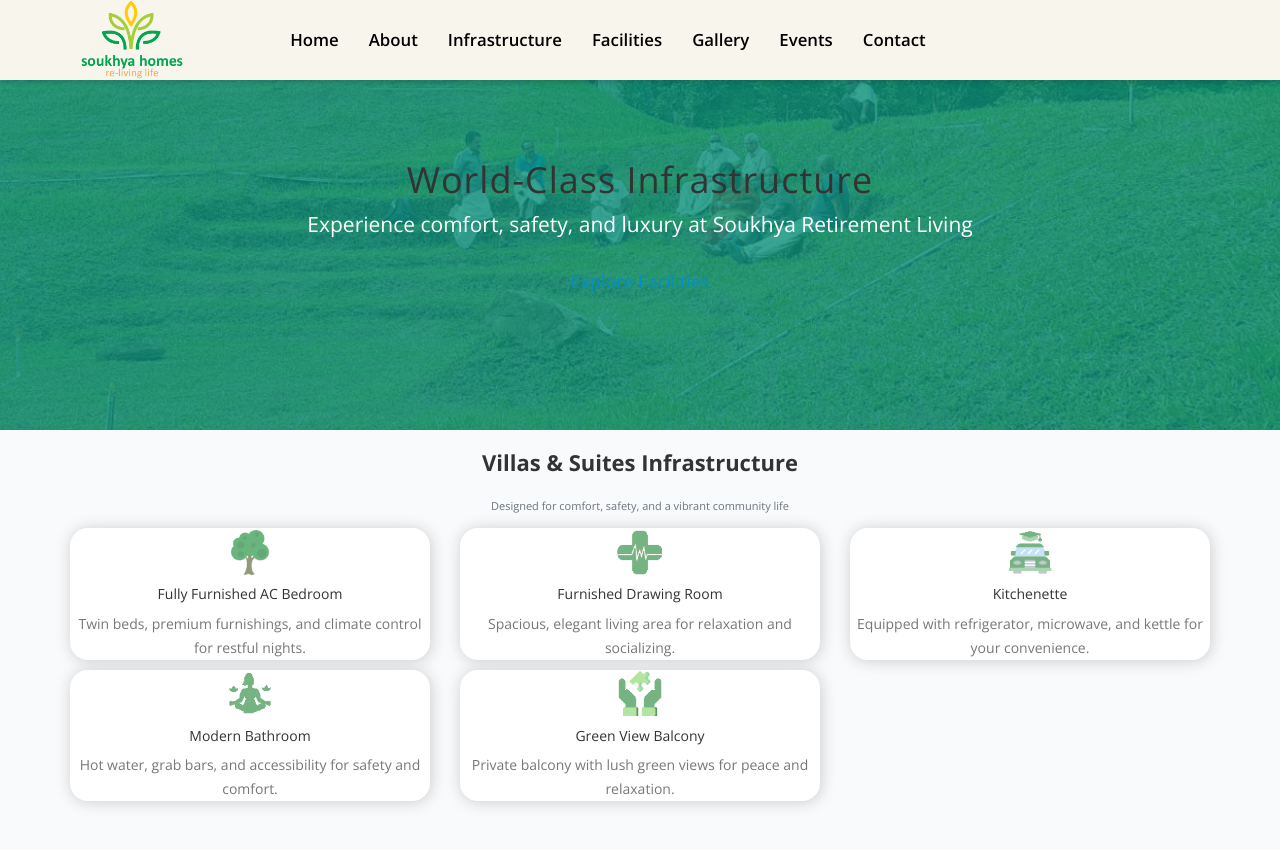
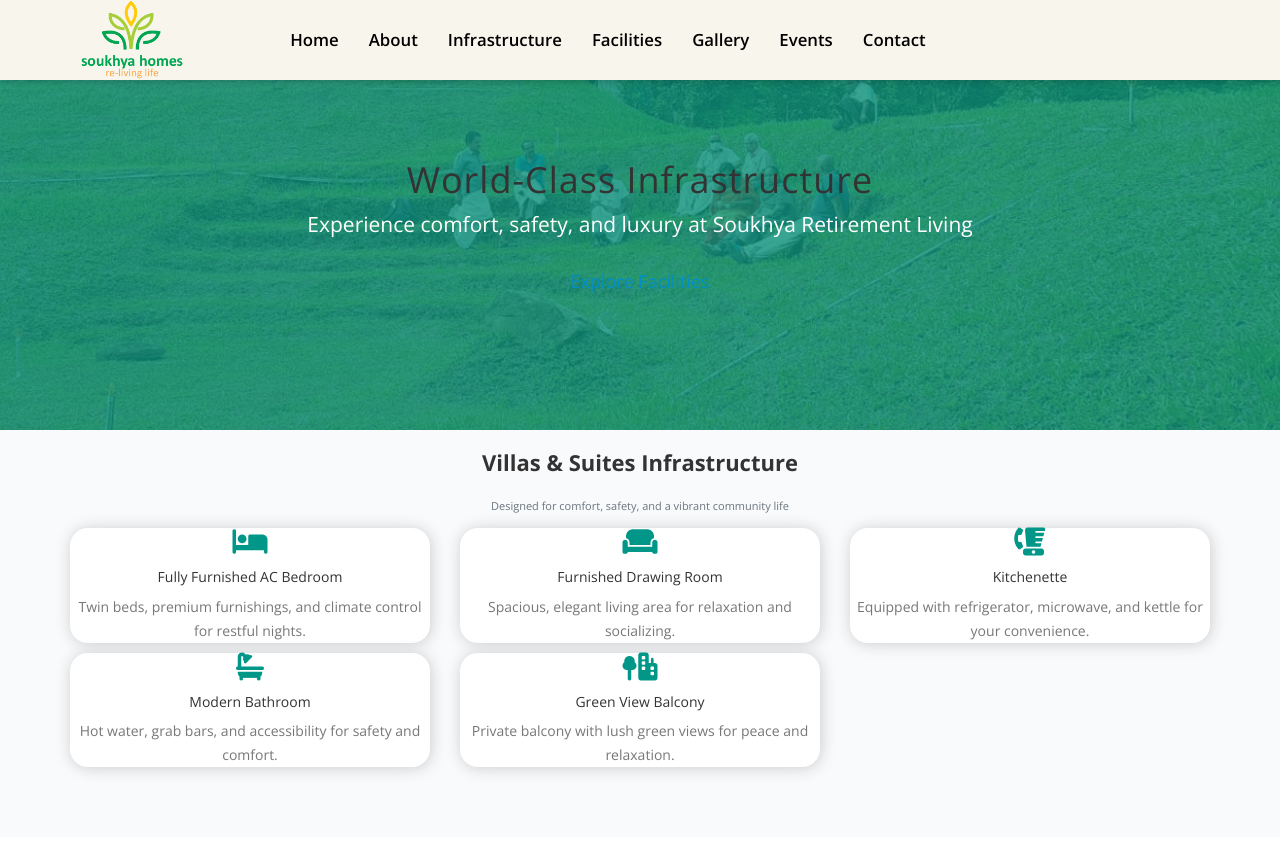
Before and after one commit to soukhyahomes/soukhyahomes.github.io, a Jekyll site: the page built from infrastructure.md, in a window 1280 px wide and 900 px high. Shown: the top 850 px of the window. Built offline with Jekyll 4.4.1, drawn with Linux system fonts in a browser that asks for light colours; nearby versions of some CDN libraries.

Commit message:
galerry/infra

```diff
--- a/_layouts/infrastructure.html
+++ b/_layouts/infrastructure.html
@@ -1,6 +1,9 @@
 <!DOCTYPE html>
 <html lang="en">
-{% include head.html %}
+<head>
+        {% include head.html %}
+        <link rel="stylesheet" href="https://cdnjs.cloudflare.com/ajax/libs/font-awesome/6.5.0/css/all.min.css" integrity="sha512-..." crossorigin="anonymous" referrerpolicy="no-referrer" />
+    </head>
 <body>
     {% include nav.html %}
     <!-- ======= Hero Section ======= -->
@@ -26,35 +29,35 @@
           <!-- Feature Cards -->
           <div class="col-md-4 col-sm-6 mb-4">
             <div class="infra-card card h-100 text-center p-4 shadow-sm">
-              <img src="/assets/img/icon-1.png" alt="Bedroom" class="infra-icon mb-3">
+              <i class="fa-solid fa-bed fa-2x mb-3" style="color:#009688;"></i>
               <h5 class="mb-2">Fully Furnished AC Bedroom</h5>
               <p class="text-muted">Twin beds, premium furnishings, and climate control for restful nights.</p>
             </div>
           </div>
           <div class="col-md-4 col-sm-6 mb-4">
             <div class="infra-card card h-100 text-center p-4 shadow-sm">
-              <img src="/assets/img/icon-2.png" alt="Drawing Room" class="infra-icon mb-3">
+              <i class="fa-solid fa-couch fa-2x mb-3" style="color:#009688;"></i>
               <h5 class="mb-2">Furnished Drawing Room</h5>
               <p class="text-muted">Spacious, elegant living area for relaxation and socializing.</p>
             </div>
           </div>
           <div class="col-md-4 col-sm-6 mb-4">
             <div class="infra-card card h-100 text-center p-4 shadow-sm">
-              <img src="/assets/img/icon-3.png" alt="Kitchenette" class="infra-icon mb-3">
+              <i class="fa-solid fa-blender-phone fa-2x mb-3" style="color:#009688;"></i>
               <h5 class="mb-2">Kitchenette</h5>
               <p class="text-muted">Equipped with refrigerator, microwave, and kettle for your convenience.</p>
             </div>
           </div>
           <div class="col-md-4 col-sm-6 mb-4">
             <div class="infra-card card h-100 text-center p-4 shadow-sm">
-              <img src="/assets/img/icon-4.png" alt="Bathroom" class="infra-icon mb-3">
+              <i class="fa-solid fa-bath fa-2x mb-3" style="color:#009688;"></i>
               <h5 class="mb-2">Modern Bathroom</h5>
               <p class="text-muted">Hot water, grab bars, and accessibility for safety and comfort.</p>
             </div>
           </div>
           <div class="col-md-4 col-sm-6 mb-4">
             <div class="infra-card card h-100 text-center p-4 shadow-sm">
-              <img src="/assets/img/icon-5.png" alt="Balcony" class="infra-icon mb-3">
+              <i class="fa-solid fa-tree-city fa-2x mb-3" style="color:#009688;"></i>
               <h5 class="mb-2">Green View Balcony</h5>
               <p class="text-muted">Private balcony with lush green views for peace and relaxation.</p>
             </div>
@@ -75,56 +78,56 @@
         <div class="row g-4 justify-content-center">
           <div class="col-md-3 col-sm-6 mb-4">
             <div class="facility-card card h-100 text-center p-4 shadow-sm">
-              <img src="/assets/img/icon-1.png" alt="Kitchen" class="infra-icon mb-3">
+              <i class="fa-solid fa-utensils fa-2x mb-3" style="color:#009688;"></i>
               <h5 class="mb-2">Modern Kitchen</h5>
               <p class="text-muted">Participatory cooking, daily menu choices, and a welcoming atmosphere.</p>
             </div>
           </div>
           <div class="col-md-3 col-sm-6 mb-4">
             <div class="facility-card card h-100 text-center p-4 shadow-sm">
-              <img src="/assets/img/icon-2.png" alt="Dining" class="infra-icon mb-3">
+              <i class="fa-solid fa-plate-wheat fa-2x mb-3" style="color:#009688;"></i>
               <h5 class="mb-2">Restaurant-Style Dining</h5>
               <p class="text-muted">Socialize and enjoy meals in a beautiful, restaurant-like setting.</p>
             </div>
           </div>
           <div class="col-md-3 col-sm-6 mb-4">
             <div class="facility-card card h-100 text-center p-4 shadow-sm">
-              <img src="/assets/img/icon-3.png" alt="Fitness" class="infra-icon mb-3">
+              <i class="fa-solid fa-dumbbell fa-2x mb-3" style="color:#009688;"></i>
               <h5 class="mb-2">Fitness & Yoga Center</h5>
               <p class="text-muted">Well-equipped gym, yoga, and meditation spaces for holistic wellness.</p>
             </div>
           </div>
           <div class="col-md-3 col-sm-6 mb-4">
             <div class="facility-card card h-100 text-center p-4 shadow-sm">
-              <img src="/assets/img/icon-4.png" alt="Library" class="infra-icon mb-3">
+              <i class="fa-solid fa-book-open fa-2x mb-3" style="color:#009688;"></i>
               <h5 class="mb-2">Library & Reading Room</h5>
               <p class="text-muted">A curated library with newspapers, periodicals, and a quiet reading space.</p>
             </div>
           </div>
           <div class="col-md-3 col-sm-6 mb-4">
             <div class="facility-card card h-100 text-center p-4 shadow-sm">
-              <img src="/assets/img/icon-5.png" alt="Games" class="infra-icon mb-3">
+              <i class="fa-solid fa-chess-board fa-2x mb-3" style="color:#009688;"></i>
               <h5 class="mb-2">Games & Recreation</h5>
               <p class="text-muted">Indoor and outdoor games for fun, fitness, and socializing.</p>
             </div>
           </div>
           <div class="col-md-3 col-sm-6 mb-4">
             <div class="facility-card card h-100 text-center p-4 shadow-sm">
-              <img src="/assets/img/icon-6.png" alt="Walkway" class="infra-icon mb-3">
+              <i class="fa-solid fa-person-walking fa-2x mb-3" style="color:#009688;"></i>
               <h5 class="mb-2">Scenic Walkways</h5>
               <p class="text-muted">Beautiful walkways and fruit gardens for exercise and relaxation.</p>
             </div>
           </div>
           <div class="col-md-3 col-sm-6 mb-4">
             <div class="facility-card card h-100 text-center p-4 shadow-sm">
-              <img src="/assets/img/icon-1.png" alt="Fruit Garden" class="infra-icon mb-3">
+              <i class="fa-solid fa-apple-whole fa-2x mb-3" style="color:#009688;"></i>
               <h5 class="mb-2">Organic Fruit Garden</h5>
               <p class="text-muted">Enjoy fresh fruits and a peaceful, natural environment every day.</p>
             </div>
           </div>
           <div class="col-md-3 col-sm-6 mb-4">
             <div class="facility-card card h-100 text-center p-4 shadow-sm">
-              <img src="/assets/img/icon-2.png" alt="Caretaker" class="infra-icon mb-3">
+              <i class="fa-solid fa-user-nurse fa-2x mb-3" style="color:#009688;"></i>
               <h5 class="mb-2">24/7 Caretaker</h5>
               <p class="text-muted">Trained caretakers available round the clock for your safety and comfort.</p>
             </div>
```
Also changed, not shown: _layouts/gallery.html (+7 -0 lines).
